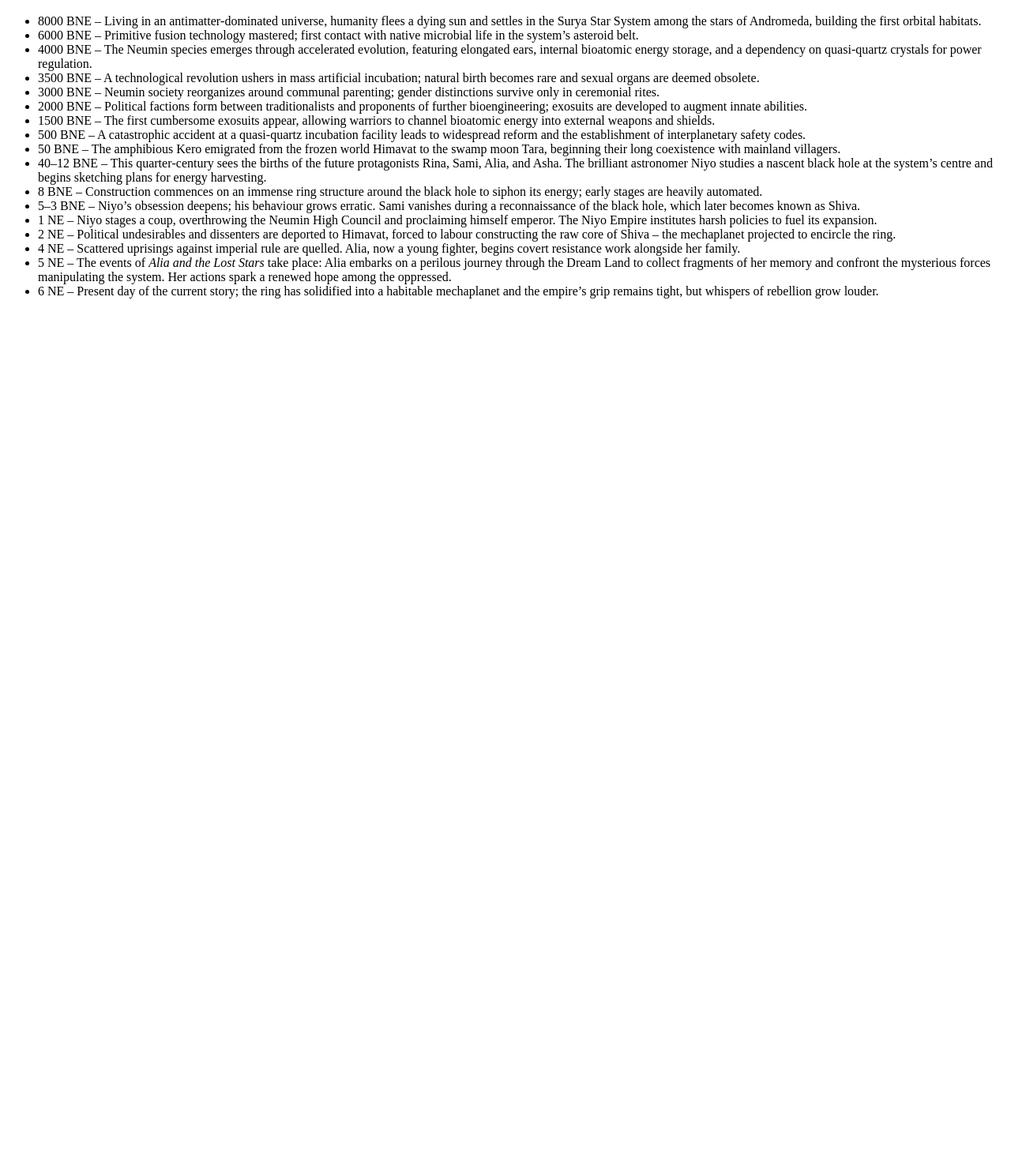
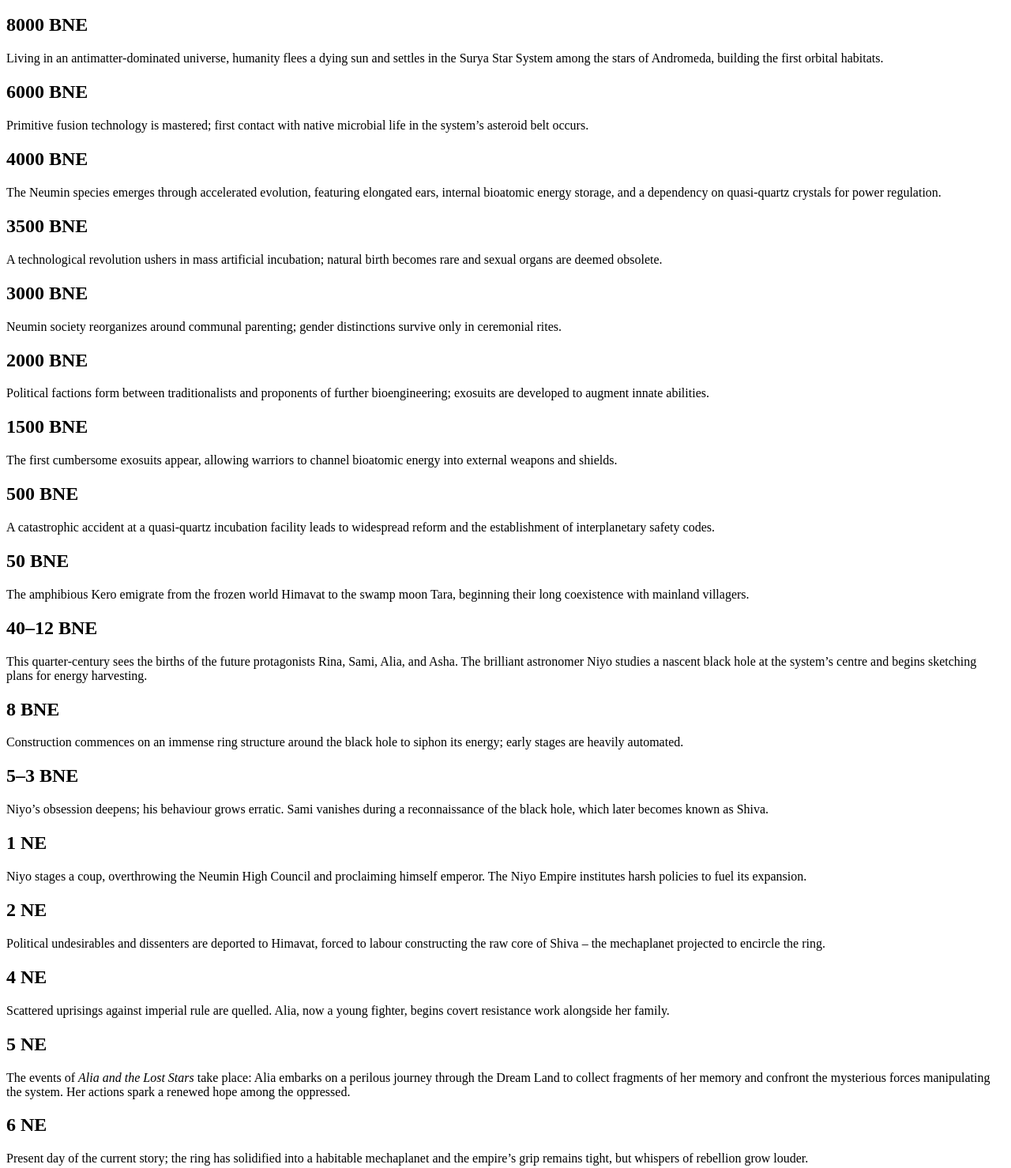
Before and after one commit to StarcrestEri/website, a plain HTML site: page timeline.html in a window 1280 px wide. Shown: the part 48-1527 px from the top of the page at 79% size. Before the commit the page ends 800 px from the top, so only its background shows below. Drawn offline with Linux system fonts and the light colour scheme.

Commit message:
Convert timeline entries to header/paragraph format

```diff
--- a/timeline.html
+++ b/timeline.html
@@ -3,26 +3,56 @@
 <HEAD><TITLE>Timeline of the Surya System</TITLE></HEAD>
 <BODY>
 <H1>Timeline of the Surya System</H1>
-<UL>
-<LI>8000 BNE – Living in an antimatter‑dominated universe, humanity flees a dying sun and settles in the Surya Star System among the stars of Andromeda, building the first orbital habitats.</LI>
-<LI>6000 BNE – Primitive fusion technology mastered; first contact with native microbial life in the system’s asteroid belt.</LI>
-<LI>4000 BNE – The Neumin species emerges through accelerated evolution, featuring elongated ears, internal bioatomic energy storage, and a dependency on quasi‑quartz crystals for power regulation.</LI>
-<LI>3500 BNE – A technological revolution ushers in mass artificial incubation; natural birth becomes rare and sexual organs are deemed obsolete.</LI>
-<LI>3000 BNE – Neumin society reorganizes around communal parenting; gender distinctions survive only in ceremonial rites.</LI>
-<LI>2000 BNE – Political factions form between traditionalists and proponents of further bioengineering; exosuits are developed to augment innate abilities.</LI>
-<LI>1500 BNE – The first cumbersome exosuits appear, allowing warriors to channel bioatomic energy into external weapons and shields.</LI>
-<LI>500 BNE – A catastrophic accident at a quasi‑quartz incubation facility leads to widespread reform and the establishment of interplanetary safety codes.</LI>
-<LI>50 BNE – The amphibious Kero emigrated from the frozen world Himavat to the swamp moon Tara, beginning their long coexistence with mainland villagers.</LI>
-<LI>40–12 BNE – This quarter‑century sees the births of the future protagonists Rina, Sami, Alia, and Asha. The brilliant astronomer Niyo studies a nascent black hole at the system’s centre and begins sketching plans for energy harvesting.</LI>
-<LI>8 BNE – Construction commences on an immense ring structure around the black hole to siphon its energy; early stages are heavily automated.</LI>
-<LI>5–3 BNE – Niyo’s obsession deepens; his behaviour grows erratic. Sami vanishes during a reconnaissance of the black hole, which later becomes known as Shiva.</LI>
-<LI>1 NE – Niyo stages a coup, overthrowing the Neumin High Council and proclaiming himself emperor. The Niyo Empire institutes harsh policies to fuel its expansion.
-</LI>
-<LI>2 NE – Political undesirables and dissenters are deported to Himavat, forced to labour constructing the raw core of Shiva – the mechaplanet projected to encircle the ring.</LI>
-<LI>4 NE – Scattered uprisings against imperial rule are quelled. Alia, now a young fighter, begins covert resistance work alongside her family.
-</LI>
-<LI>5 NE – The events of <em>Alia and the Lost Stars</em> take place: Alia embarks on a perilous journey through the Dream Land to collect fragments of her memory and confront the mysterious forces manipulating the system. Her actions spark a renewed hope among the oppressed.</LI>
-<LI>6 NE – Present day of the current story; the ring has solidified into a habitable mechaplanet and the empire’s grip remains tight, but whispers of rebellion grow louder.</LI>
-</UL>
+
+<H2>8000 BNE</H2>
+<P>Living in an antimatter‑dominated universe, humanity flees a dying sun and settles in the Surya Star System among the stars of Andromeda, building the first orbital habitats.</P>
+
+<H2>6000 BNE</H2>
+<P>Primitive fusion technology is mastered; first contact with native microbial life in the system’s asteroid belt occurs.</P>
+
+<H2>4000 BNE</H2>
+<P>The Neumin species emerges through accelerated evolution, featuring elongated ears, internal bioatomic energy storage, and a dependency on quasi‑quartz crystals for power regulation.</P>
+
+<H2>3500 BNE</H2>
+<P>A technological revolution ushers in mass artificial incubation; natural birth becomes rare and sexual organs are deemed obsolete.</P>
+
+<H2>3000 BNE</H2>
+<P>Neumin society reorganizes around communal parenting; gender distinctions survive only in ceremonial rites.</P>
+
+<H2>2000 BNE</H2>
+<P>Political factions form between traditionalists and proponents of further bioengineering; exosuits are developed to augment innate abilities.</P>
+
+<H2>1500 BNE</H2>
+<P>The first cumbersome exosuits appear, allowing warriors to channel bioatomic energy into external weapons and shields.</P>
+
+<H2>500 BNE</H2>
+<P>A catastrophic accident at a quasi‑quartz incubation facility leads to widespread reform and the establishment of interplanetary safety codes.</P>
+
+<H2>50 BNE</H2>
+<P>The amphibious Kero emigrate from the frozen world Himavat to the swamp moon Tara, beginning their long coexistence with mainland villagers.</P>
+
+<H2>40–12 BNE</H2>
+<P>This quarter‑century sees the births of the future protagonists Rina, Sami, Alia, and Asha. The brilliant astronomer Niyo studies a nascent black hole at the system’s centre and begins sketching plans for energy harvesting.</P>
+
+<H2>8 BNE</H2>
+<P>Construction commences on an immense ring structure around the black hole to siphon its energy; early stages are heavily automated.</P>
+
+<H2>5–3 BNE</H2>
+<P>Niyo’s obsession deepens; his behaviour grows erratic. Sami vanishes during a reconnaissance of the black hole, which later becomes known as Shiva.</P>
+
+<H2>1 NE</H2>
+<P>Niyo stages a coup, overthrowing the Neumin High Council and proclaiming himself emperor. The Niyo Empire institutes harsh policies to fuel its expansion.</P>
+
+<H2>2 NE</H2>
+<P>Political undesirables and dissenters are deported to Himavat, forced to labour constructing the raw core of Shiva – the mechaplanet projected to encircle the ring.</P>
+
+<H2>4 NE</H2>
+<P>Scattered uprisings against imperial rule are quelled. Alia, now a young fighter, begins covert resistance work alongside her family.</P>
+
+<H2>5 NE</H2>
+<P>The events of <em>Alia and the Lost Stars</em> take place: Alia embarks on a perilous journey through the Dream Land to collect fragments of her memory and confront the mysterious forces manipulating the system. Her actions spark a renewed hope among the oppressed.</P>
+
+<H2>6 NE</H2>
+<P>Present day of the current story; the ring has solidified into a habitable mechaplanet and the empire’s grip remains tight, but whispers of rebellion grow louder.</P>
 </BODY>
 </HTML>
```
